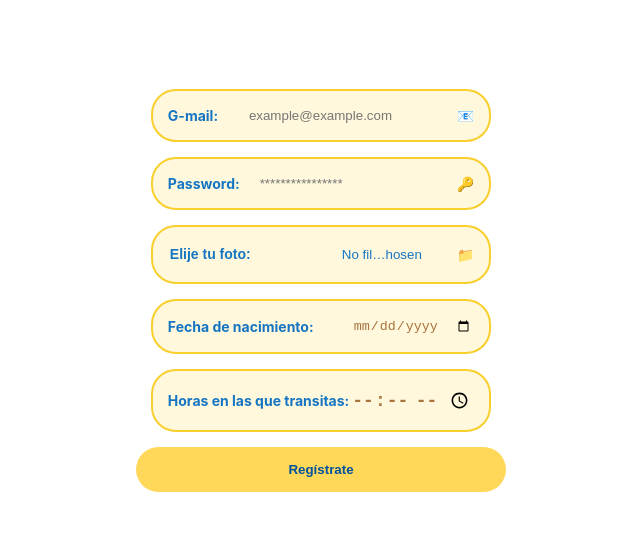
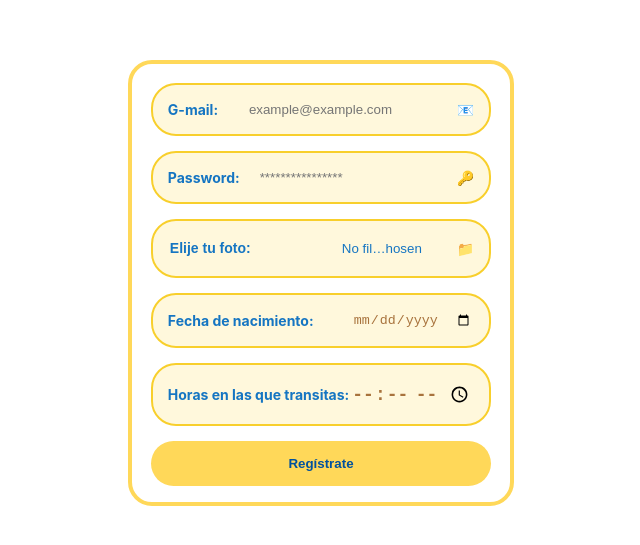
Before and after one commit to LuisAquino98/Conceptos-Basicos-HTML-Y-CSS, a plain HTML site: page FORMULARIOCOPY.html in a window 1280 px wide. Shown: the part 117-662 px from the top of the page, without its empty margins (319-959 px from the left). Drawn offline with Linux system fonts and the light colour scheme.

Commit message:
completado el formulario rolado

```diff
--- a/FORMULARIOCOPY.html
+++ b/FORMULARIOCOPY.html
@@ -51,12 +51,14 @@
       padding: 15px;
       /* justify-content: space-between; */
       /* align-items: center; */
-      border-radius: 25px;
+      border-radius: 2em;
       background-color: rgb(255, 216, 89);
       border: none;
-      width: 100%;
+      width: 92%;
       color: #00519e;
       font-weight: bold;
+      position: relative;
+      left: 4%;
     }
 
     input[type="file"] {
@@ -92,10 +94,19 @@
       font-weight: bold;
       outline: none;
     }
+
+    .contaner {
+      border-style: solid;
+      border-width: .3em;
+      border-color: rgb(255, 216, 89);
+      padding: .25em .25em 1em .25em;
+      border-radius: 1.5em;
+    }
   </style>
 </head>
 
 <body>
+  <div class="contaner">
     <form action="">
       <label for="email" class="email_container">
         <span class="title">G-mail:</span>
@@ -121,6 +132,7 @@
       </label>
       <input type="submit" value="Regístrate">
     </form>
+  </div>
   <!-- FORMAS DE HACERLO INCORRECTAS <div>
     <input type="text">
     <input type="file">
```
Lines whose indentation alone changed are shown as unchanged.
